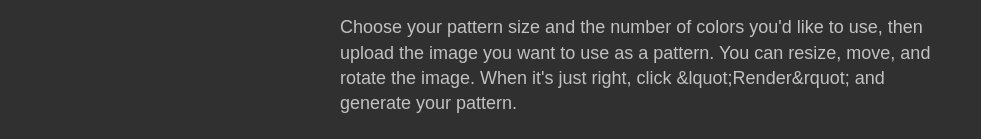
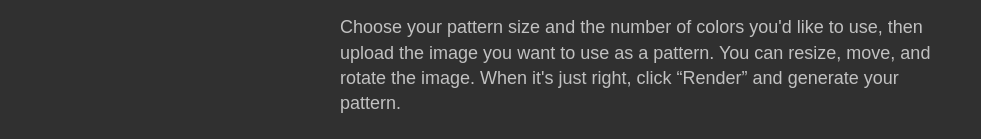
Before and after one commit to jamestomasino/stitchy, a website: page index.html in a window 1280 px wide. Shown: the part 267-406 px from the top of the page, without its empty margins (0-981 px from the left). Drawn offline with Linux system fonts and the light colour scheme.

Commit message:
fixing double quote entities

```diff
--- a/index.html
+++ b/index.html
@@ -18,7 +18,7 @@
       <form action="#" method="post" id="form">
         <div id="intro">
           <p>Stitchy is a crochet pattern generator. It's here to help you convert an image into a rectangular pattern of knots.</p>
-          <p>Choose your pattern size and the number of colors you'd like to use, then upload the image you want to use as a pattern. You can resize, move, and rotate the image. When it's just right, click &lquot;Render&rquot; and generate your pattern.</p>
+          <p>Choose your pattern size and the number of colors you'd like to use, then upload the image you want to use as a pattern. You can resize, move, and rotate the image. When it's just right, click &ldquo;Render&rdquo; and generate your pattern.</p>
         </div>
         <label for="rows">
           <span>Number of rows:</span>
```
